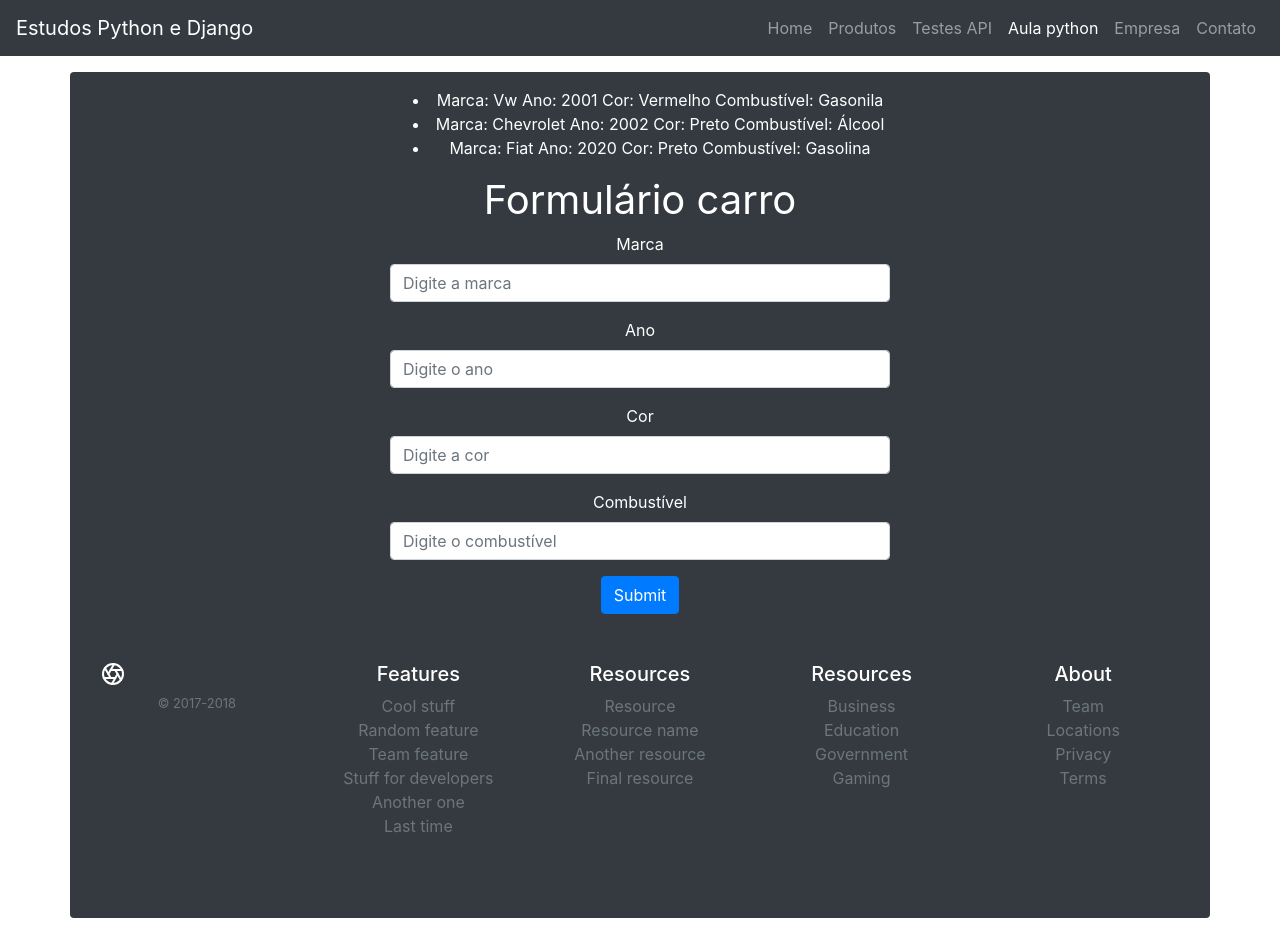
After one commit to fernandobl-046/estudos_python, a Django app: page /aula/ in a window 1280 px wide. The commit adds this page. Run offline with Django 3.2, Linux system fonts and the light colour scheme; data comes from the database, SQL or seed files in the repository; both versions use the stored data as it was after the commit; some libraries are stand-ins or nearby versions.

Commit message:
classe carro aula 06/02

```diff
--- a/core/admin.py
+++ b/core/admin.py
@@ -1,5 +1,6 @@
 from django.contrib import admin
-from core.models import Contato
+from core.models import Contato, Carro
 
 # Register your models here.
 admin.site.register(Contato)
+admin.site.register(Carro)
--- a/core/models.py
+++ b/core/models.py
@@ -17,3 +17,12 @@ class Contato(BaseModel):
 
     def __str__(self):
         return self.nome
+
+class Carro(BaseModel):
+    marca = models.TextField("Marca do carro", max_length=100)
+    ano = models.PositiveIntegerField("Ano")
+    cor = models.CharField(max_length=10)
+    combustivel = models.CharField(max_length=10)
+
+    def __str__(self):
+        return self.marca
--- a/core/views.py
+++ b/core/views.py
@@ -4,7 +4,7 @@ from django.shortcuts import redirect
 from django.contrib.auth import authenticate, login
 from django.contrib.auth.decorators import login_required
 from django.http import JsonResponse
-from core.models import Contato
+from core.models import Contato, Carro
 from django.views import View
 
 
@@ -110,3 +110,23 @@ class PesquisarAPI(View):
             return JsonResponse(response.json(), status=200, safe=False)
         else:
             return JsonResponse("Algum erro aconteceu", status=500, safe=False)
+
+class AulaPython(View):
+    def get(self, request):
+        carros = Carro.objects.all()
+        ctx = {
+            'carros': carros
+        }
+        return render(request, 'aulapython.html', ctx)
+
+    def post(self, request):
+        marca = request.POST.get("marca")
+        ano = request.POST.get("ano")
+        cor = request.POST.get("cor")
+        combustivel = request.POST.get("combustivel")
+
+        if marca and ano and cor and combustivel:
+            Carro.objects.create(marca=marca, ano=ano, cor=cor, combustivel=combustivel)
+            return JsonResponse("Foi cadastrado!", status=200, safe=False)
+        else:
+            return JsonResponse("Falta algum campo, verifique", status=200, safe=False)
--- a/estudos_django/urls.py
+++ b/estudos_django/urls.py
@@ -7,6 +7,7 @@ urlpatterns = [
     path('', views.home, name='home'),
     path('index/calcular', views.PagadorShipay.calcular_carrinho, name='calcular'),
     path('testes_api/', views.PesquisarAPI.as_view(), name='testes_api'),
+    path('aula/', views.AulaPython.as_view(), name='aula'),
     path('accounts/login/', views.logar, name='logar'),
     path('produtos/', views.produtos, name='produtos'),
     path('empresa/', views.empresa, name='empresa'),
--- /dev/null
+++ b/templates/aulapython.html
@@ -0,0 +1,58 @@
+{% extends "index.html" %}
+{% block content %}
+<div style="width: 500px; margin: auto;">
+  <ul>
+  {% for carro in carros %}
+    <li>
+    <div>Marca: {{ carro.marca }}
+    Ano: {{ carro.ano }}
+    Cor: {{ carro.cor }}
+    Combustível: {{ carro.combustivel }}</div>
+    </li>
+  {% endfor %}
+  </ul>
+<h1 class="font-weight-normal">Formulário carro</h1>
+    <form id="form_carro">
+      <div class="form-group">
+        <label for="id_marca">Marca</label>
+        <input type="text" class="form-control" id="id_marca" placeholder="Digite a marca">
+      </div>
+      <div class="form-group">
+        <label for="id_ano">Ano</label>
+        <input type="number" class="form-control" id="id_ano" placeholder="Digite o ano">
+      </div>
+      <div class="form-group">
+        <label for="id_cor">Cor</label>
+        <input type="text" class="form-control" id="id_cor" placeholder="Digite a cor">
+      </div>
+      <div class="form-group">
+        <label for="id_combustivel">Combustível</label>
+        <input type="text" class="form-control" id="id_combustivel" placeholder="Digite o combustível">
+      </div>
+      <button type="submit" class="btn btn-primary">Submit</button>
+    </form>
+
+    <script>
+      $("#form_carro").submit((e) => {
+        e.preventDefault();
+        let formData = {}
+        formData.csrfmiddlewaretoken = "{{ csrf_token }}";
+        formData.marca = $("#id_marca").val();
+        formData.ano = $("#id_ano").val();
+        formData.cor = $("#id_cor").val();
+        formData.combustivel = $("#id_combustivel").val();
+        $.ajax({
+          url: "{% url 'aula'%}",
+          method: "post",
+          data: formData,
+          success: response => {
+            console.log(response);
+            alert(response);
+          },
+          error: error => {
+            console.error(error);
+          }
+        })
+      });
+    </script>
+{% endblock %}
--- a/templates/index.html
+++ b/templates/index.html
@@ -33,6 +33,10 @@
           {% url 'testes_api' as testes_api_url %}
           <li class="nav-item {% if request.get_full_path == testes_api_url %}active{% endif %}">
           <a href="{% url 'testes_api'%}" class="nav-link" href="#"><i class="fas fa-puzzle-piece"></i> Testes API</a>
+          </li>
+          {% url 'aula' as aula_python %}
+          <li class="nav-item {% if request.get_full_path == aula_python %}active{% endif %}">
+          <a href="{% url 'aula'%}" class="nav-link" href="#"><i class="fas fa-puzzle-piece"></i> Aula python</a>
           </li>
           {% url 'empresa' as empresa_url %}
           <li class="nav-item {% if request.get_full_path == empresa_url %}active{% endif %}">
```
Also changed, not shown: Utilis.txt (deleted, +0 -40 lines), README.md, core/migrations/0004_carro.py (added), db.sqlite3.
